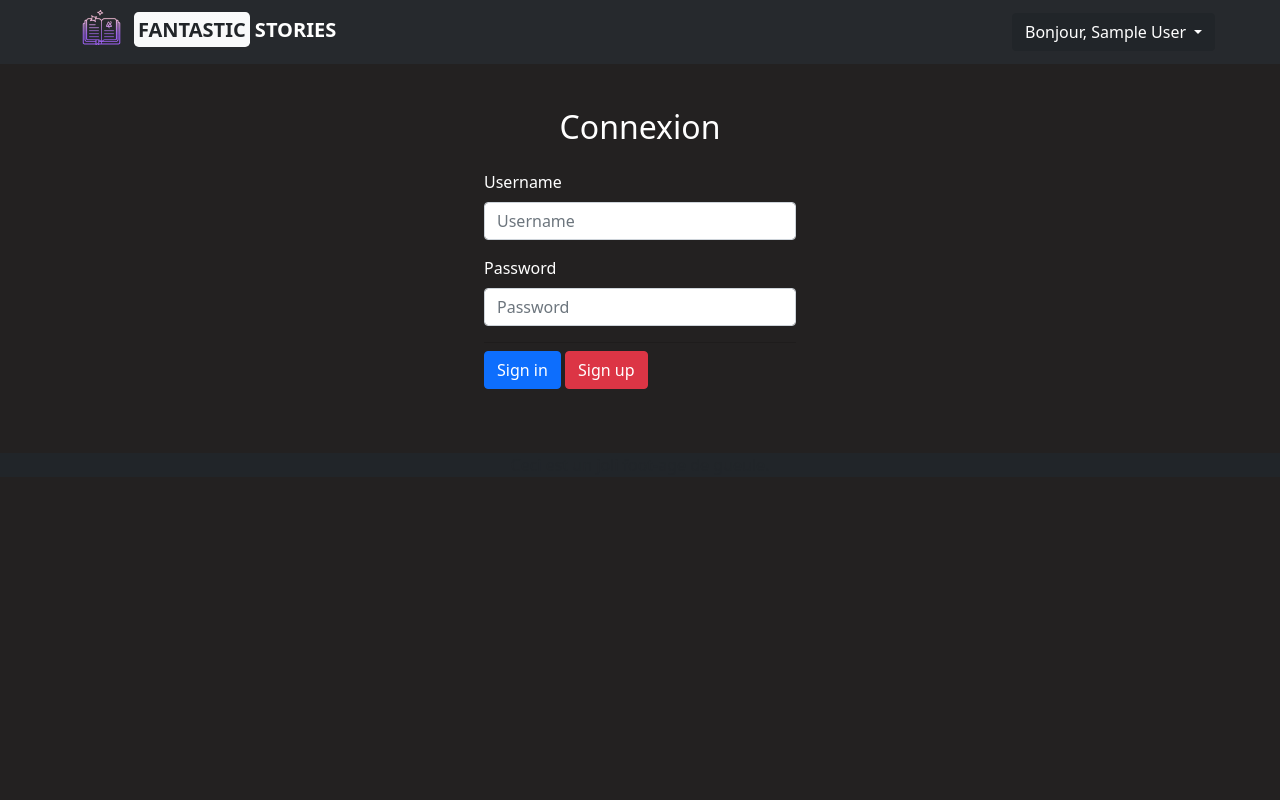
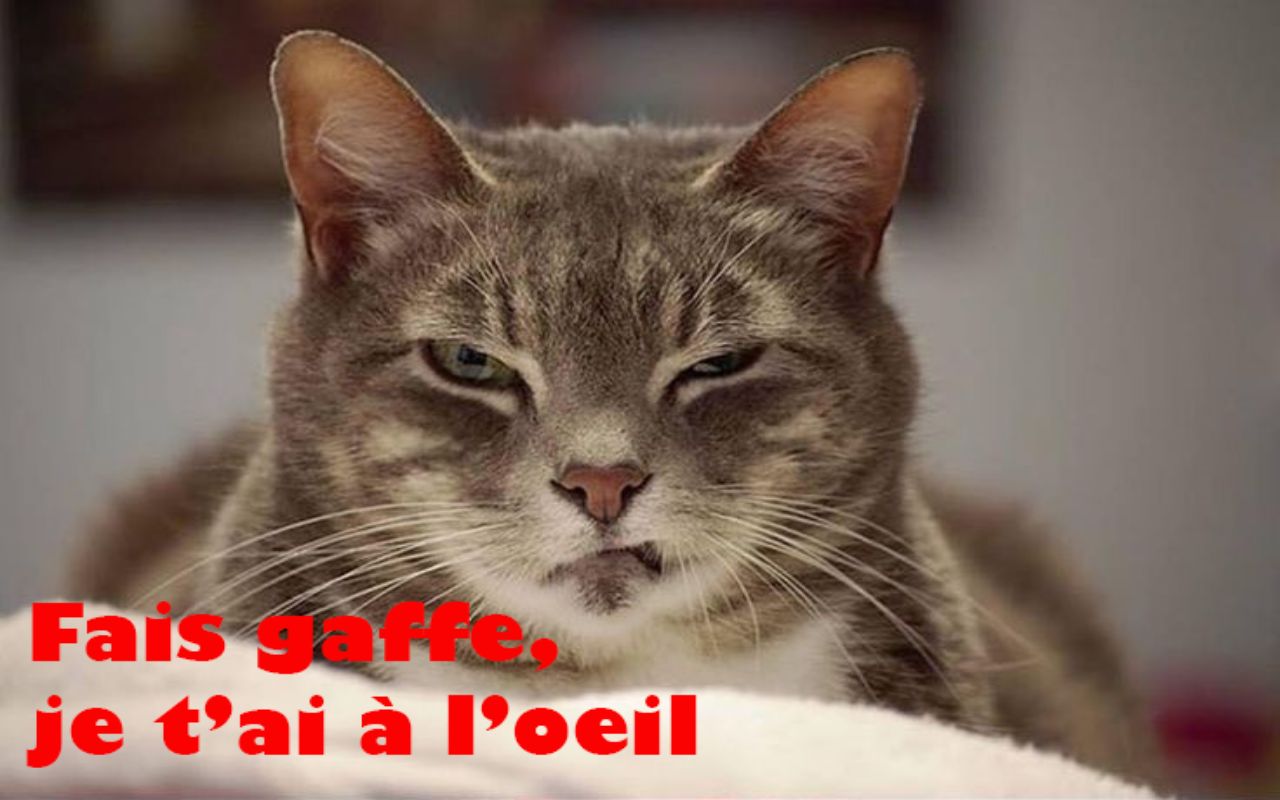
Before and after one commit to tristangclvs/Web.Projet-HistoireInteractive, a PHP site: page /login.php in a window 1280 px wide. Run offline with PHP 8.4, Linux system fonts and the light colour scheme; the visitor is signed in with stand-in values (Sample User, id 1); some libraries are stand-ins or nearby versions.

Commit message:
Ajout du chat lorsque tentative d'accès à login.php si déjà connecté

```diff
--- a/login.php
+++ b/login.php
@@ -3,8 +3,9 @@
 <?php if ($_SESSION["erreur_connexion"]) {
     echo '<div class="alert alert-danger text-center"><span style="font-weight: bold">Erreur ! </span>Utilisateur non reconnu.</div><br>';
     $_SESSION["erreur_connexion"] = false;
-} ?>
-
+}
+if (!$_SESSION["connected"]){
+?>
 <!-- Ne pas pouvoir de rendre sur cette page si déjà connecté -->
 <div class="text-center text-white"><h2>Connexion</h2></div>
 
@@ -23,7 +24,13 @@
         <a type="button" class="btn btn-danger" href="inscription.php">Sign up</a>
     </form>
 </div>
-
-
+<?php
+}
+else{
+    ?>
+    <img src="images/chat.png" alt="Je te vois petit malin" style="width: 100%;height: 100vh; z-index: 100000;position: absolute; top: 0;">
+<?php
+}
+?>
 
 <?php include("footer.php")?>
```
Also changed, not shown: images/chat.jpg (added), images/chat.png (added).
